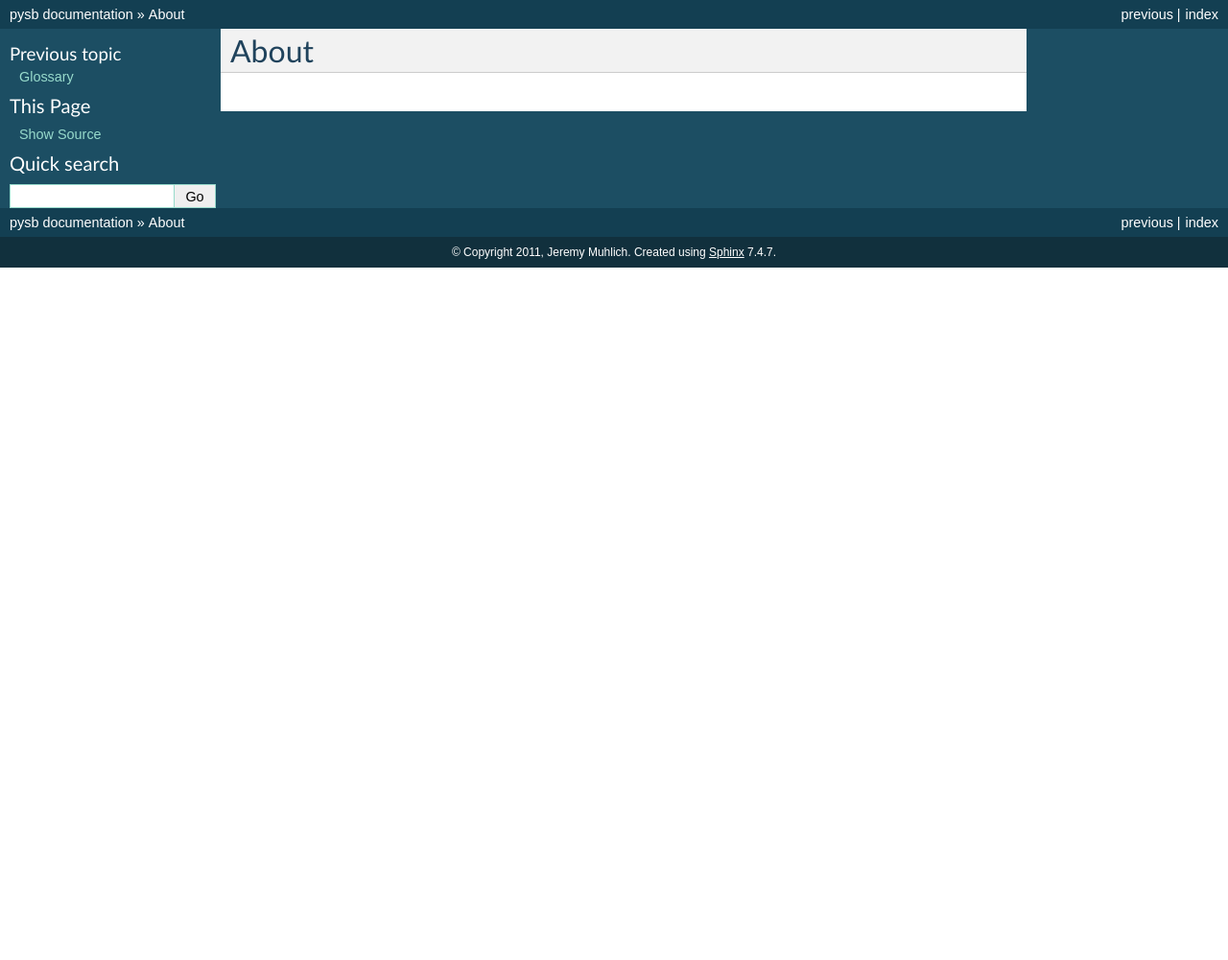
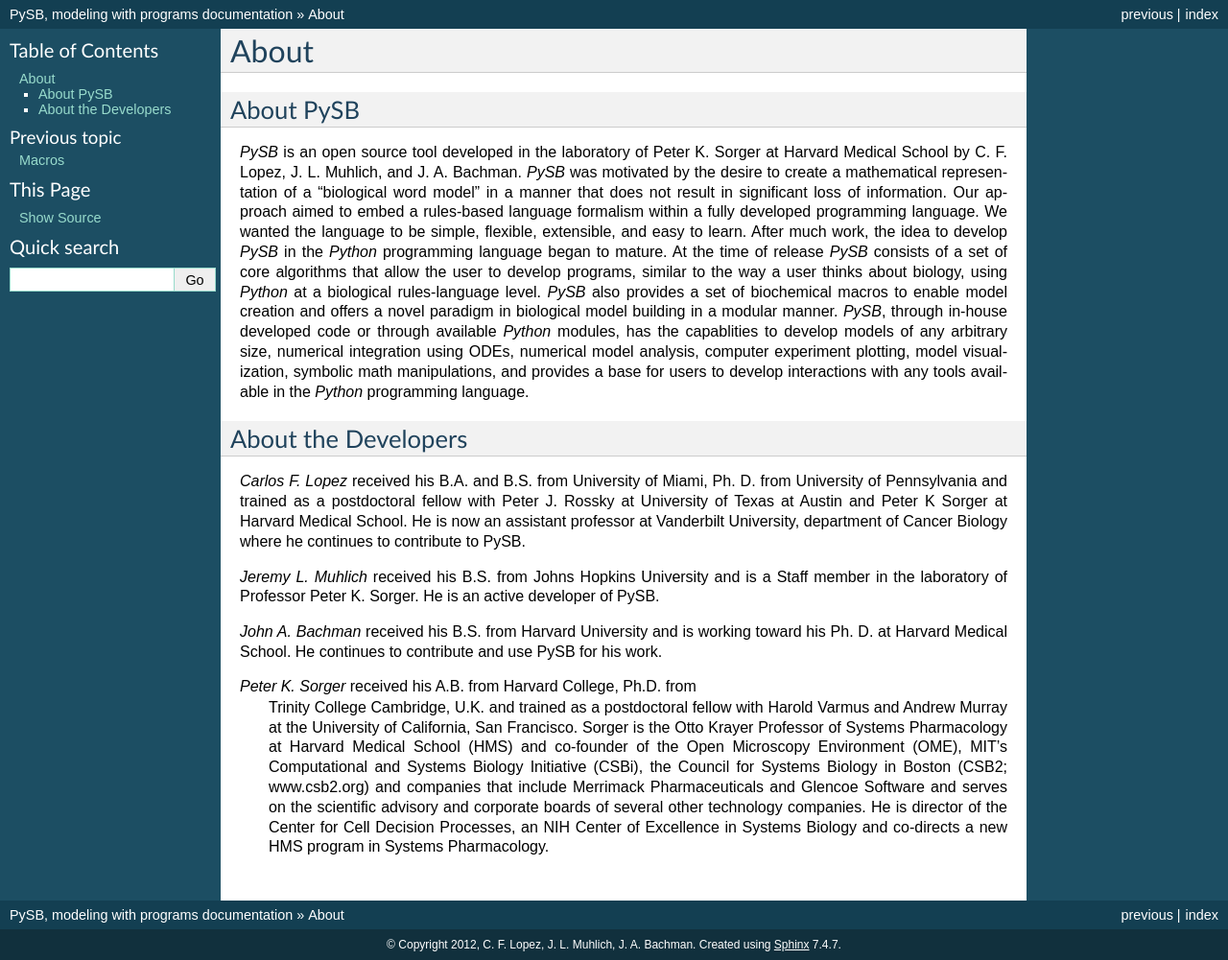
Before and after one commit to pysb/pysb, a Sphinx documentation site: the page built from doc/about.rst, in a window 1280 px wide. Shown: the whole page at 96% size. Built offline with Sphinx 7.4.7, drawn with Linux system fonts in a browser that asks for light colours; formulas are drawn with MathJax 3; before the commit the page ends 900 px from its top, so only the background shows below that.

Commit message:
final cleanup of PySB documentation for paper

```diff
--- a/doc/about.rst
+++ b/doc/about.rst
@@ -1,2 +1,61 @@
 About
 =====
+
+About PySB
+----------
+
+*PySB* is an open source tool developed in the laboratory of
+Peter K. Sorger at Harvard Medical School
+by C. F. Lopez, J. L. Muhlich, and J. A. Bachman.  *PySB* was
+motivated by the desire to create a mathematical representation of a
+"biological word model" in a manner that does not result in
+significant loss of information. Our approach aimed to embed a
+rules-based language formalism within a fully developed programming
+language. We wanted the language to be simple, flexible, extensible,
+and easy to learn. After much work, the idea to develop *PySB* in the
+*Python* programming language began to mature. At the time of release
+*PySB* consists of a set of core algorithms that allow the user to
+develop programs, similar to the way a user thinks about biology,
+using *Python* at a biological rules-language level. *PySB* also
+provides a set of biochemical macros to enable model creation and
+offers a novel paradigm in biological model building in a modular
+manner. *PySB*, through in-house developed code or through available
+*Python* modules, has the capablities to develop models of any
+arbitrary size, numerical integration using ODEs, numerical model
+analysis, computer experiment plotting, model visualization, symbolic
+math manipulations, and provides a base for users to develop
+interactions with any tools available in the *Python* programming
+language.
+
+
+About the Developers
+--------------------
+
+*Carlos F. Lopez* received his B.A. and B.S. from University of Miami,
+Ph. D. from University of Pennsylvania and trained as a postdoctoral
+fellow with Peter J. Rossky at University of Texas at Austin and Peter
+K Sorger at Harvard Medical School. He is now an assistant professor
+at Vanderbilt University, department of Cancer Biology where he
+continues to contribute to PySB.
+
+*Jeremy L. Muhlich* received his B.S. from Johns Hopkins University
+and is a Staff member in the laboratory of Professor
+Peter K. Sorger. He is an active developer of PySB.
+
+*John A. Bachman* received his B.S. from Harvard University and is
+working toward his Ph. D. at Harvard Medical School. He continues to
+contribute and use PySB for his work.
+
+*Peter K. Sorger* received his A.B. from Harvard College, Ph.D. from
+ Trinity College Cambridge, U.K. and trained as a postdoctoral fellow
+ with Harold Varmus and Andrew Murray at the University of California,
+ San Francisco. Sorger is the Otto Krayer Professor of Systems
+ Pharmacology at Harvard Medical School (HMS) and co-founder of the
+ Open Microscopy Environment (OME), MIT’s Computational and Systems
+ Biology Initiative (CSBi), the Council for Systems Biology in Boston
+ (CSB2; www.csb2.org) and companies that include Merrimack
+ Pharmaceuticals and Glencoe Software and serves on the scientific
+ advisory and corporate boards of several other technology
+ companies. He is director of the Center for Cell Decision Processes,
+ an NIH Center of Excellence in Systems Biology and co-directs a new
+ HMS program in Systems Pharmacology.
--- a/doc/conf.py
+++ b/doc/conf.py
@@ -43,8 +43,8 @@
 master_doc = 'index'
 
 # General information about the project.
-project = u'pysb'
-copyright = u'2011, Jeremy Muhlich'
+project = u'PySB, modeling with programs'
+copyright = u'2012, C. F. Lopez, J. L. Muhlich, J. A. Bachman'
 
 # The version info for the project you're documenting, acts as replacement for
 # |version| and |release|, also used in various other places throughout the
--- a/doc/glossary.rst
+++ /dev/null
@@ -1,2 +0,0 @@
-Glossary
-========
--- a/doc/index.rst
+++ b/doc/index.rst
@@ -16,7 +14,6 @@
    tutorial
    rulesprimer
    modules/index
-   glossary
    about
 
 Indices and tables
--- a/doc/installation.rst
+++ b/doc/installation.rst
@@ -105,3 +105,5 @@
 
 Instructions for Windows installations
 --------------------------------------
+
+**coming soon**
--- a/doc/rulesprimer.rst
+++ b/doc/rulesprimer.rst
@@ -1,7 +1,7 @@
 .. _rules_primer:
 
-Rules Primer
-============
+About Rules
+===========
 
 Overview
 --------
@@ -25,8 +25,8 @@
 specified, and how to run a simple simulation.
 
 
-Rules as applied to PySB
-------------------------
+Reference to Rules-based languages
+----------------------------------
 
 PySB uses the rules languages grammar of `BioNetGen`_ and `Kappa`_ almost
 verbatim with the differences being mostly synctactic. This has been
```
Also changed, not shown: other parts of doc/index.rst (+2 -4 lines), doc/intro.rst (+10 -9 lines).
